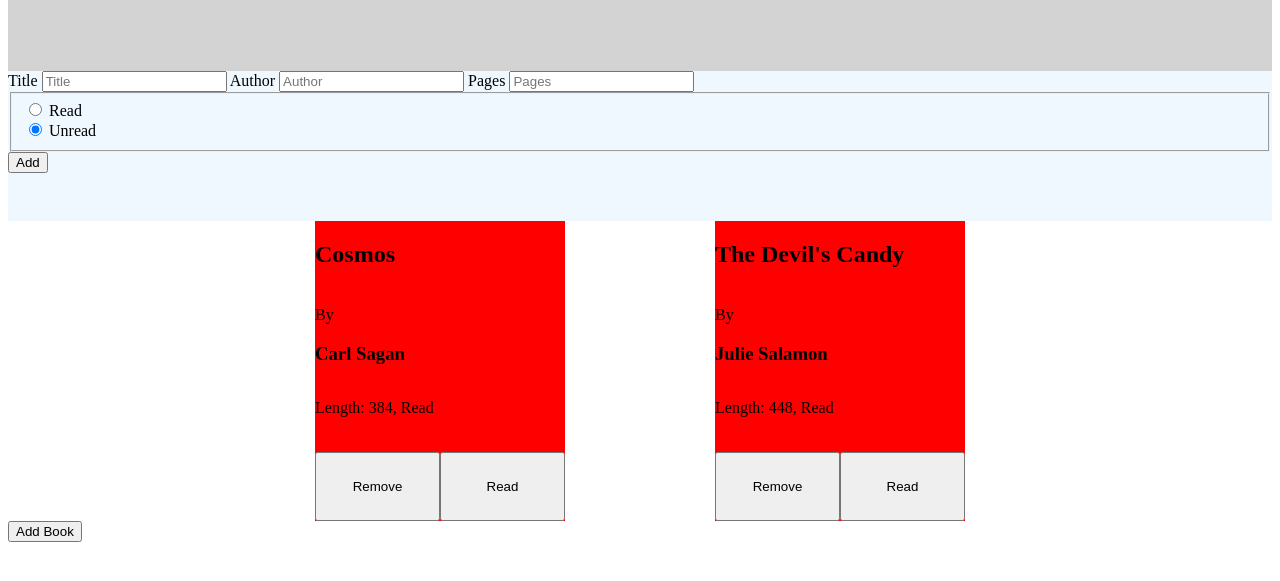
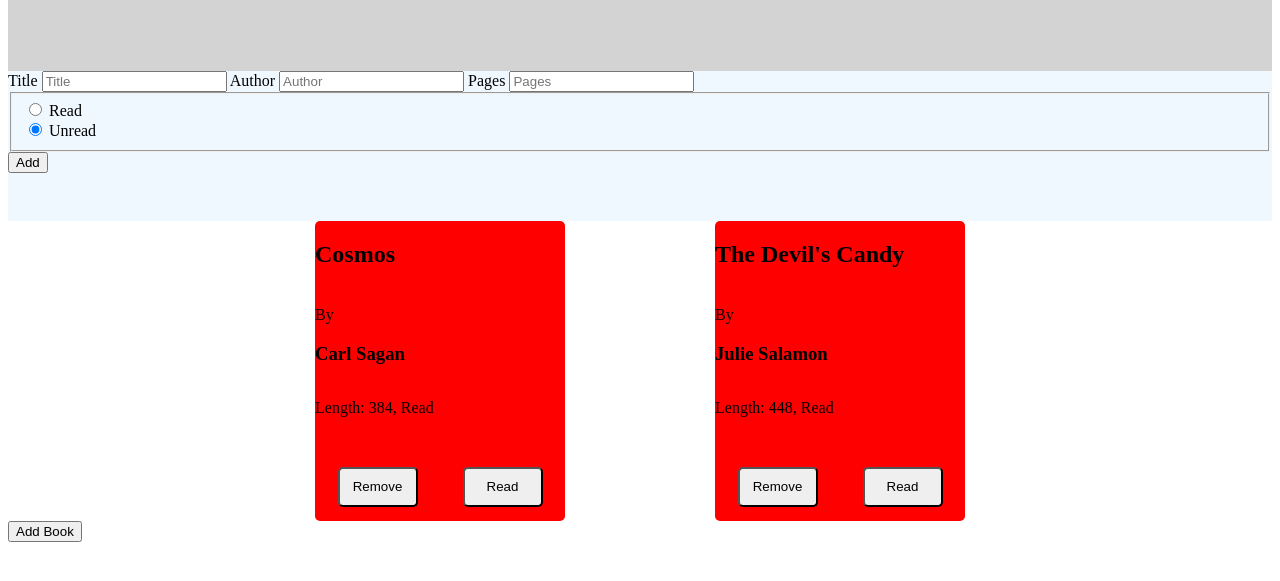
Before and after one commit to Jfoti64/Library, a plain HTML site: page index.html in a window 1280 px wide. Shown: the part 87-668 px from the top of the page. Drawn offline with Linux system fonts and the light colour scheme.

Commit message:
Center and round card buttons.

```diff
--- a/style.css
+++ b/style.css
@@ -31,6 +31,7 @@
     display: grid;
     grid-template-columns: repeat(2, 1fr);
     grid-template-rows: repeat(4, 1fr);
+    border-radius: 5px;
 }
 
 
@@ -42,6 +43,9 @@
     grid-row: 4 / 5;
 }
 
-.editBtns {
-
+.bookCard > button {
+    border-radius: 5px;
+    width: 80px;
+    height: 40px;
+    place-self: center;
 }
```
